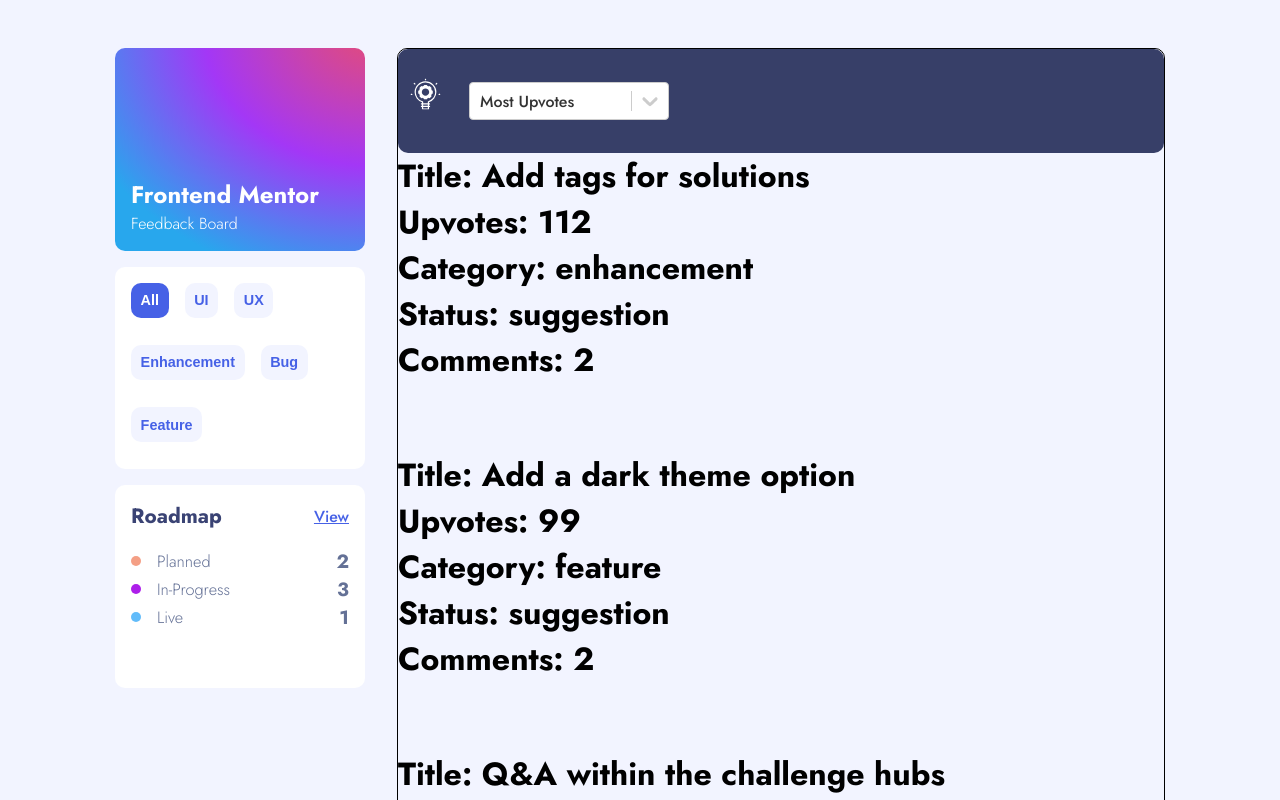
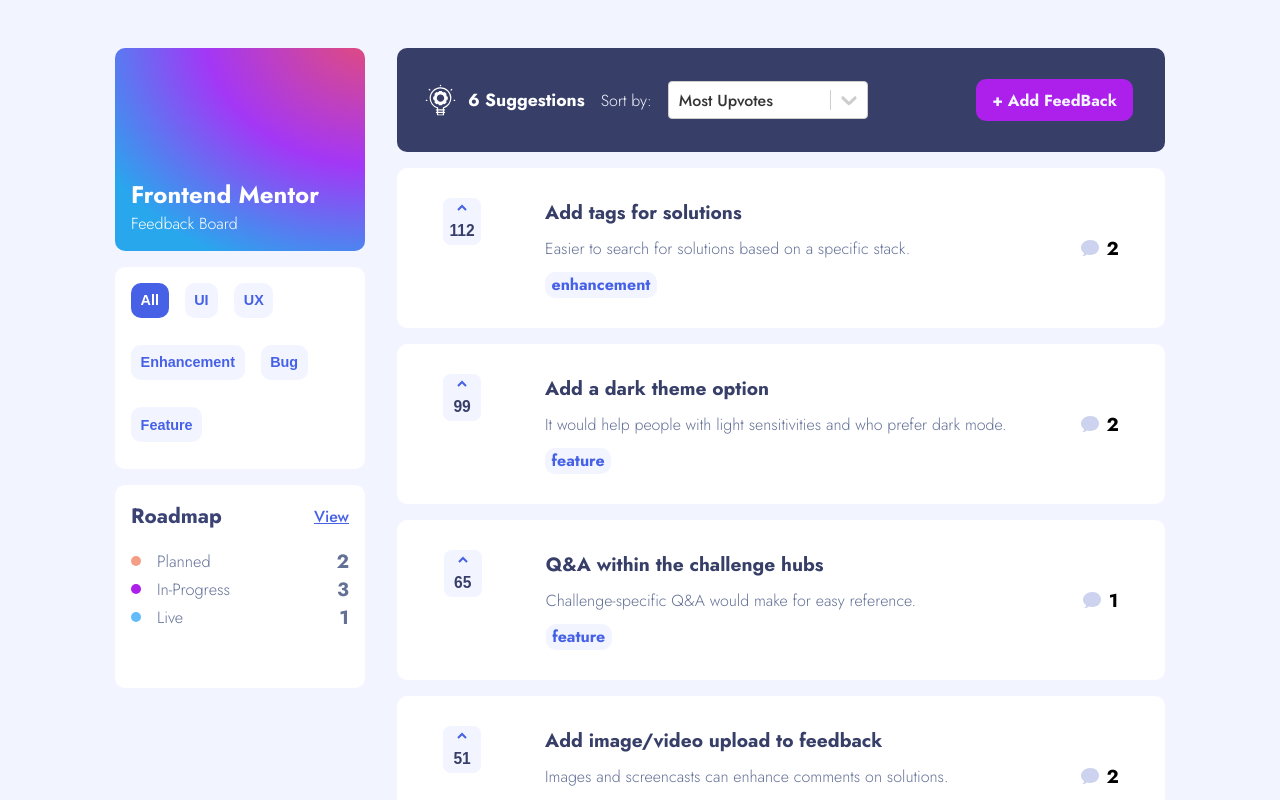
Before and after one commit to selly361/Feedback-products-app, a React (Create React App) app: page / in a window 1280 px wide. Shown: the top 800 px of the page. Built offline with nearby package versions, Linux system fonts and the light colour scheme.

Commit message:
designed product and able to upvote or downvote

```diff
--- a/src/App.js
+++ b/src/App.js
@@ -2,6 +2,7 @@
 import FeedBackContextWrapper from "./components/Context/FeedBackContext";
 import Home from "./pages/home/Home";
 import { createGlobalStyle } from "styled-components";
+import AddFeedBackPage from "./pages/AddFeedBack/Add";
 
 function App() {
   return (
@@ -9,6 +10,7 @@
       <GlobalStyle />
       <Routes>
         <Route path="/" element={<Home />} />
+        <Route path="add" element={<AddFeedBackPage />} />
       </Routes>
     </FeedBackContextWrapper>
   );
@@ -29,6 +31,7 @@
   background-color: #f2f4ff;
   min-height: 100vh;
   width: 100vw;
+  overflow-x: hidden;
 
 
 }
--- a/src/components/Context/FeedBackContext.jsx
+++ b/src/components/Context/FeedBackContext.jsx
@@ -12,9 +12,7 @@
 export const FeedbacksProvider = createContext();
 
 const FeedBackContextWrapper = ({ children }) => {
-  const [productsData, setProductsData] = useState(
-    () => JSON.parse(localStorage.getItem("products")) || feedBackData
-  );
+  const [productsData, setProductsData] = useState(() => JSON.parse(localStorage.getItem("products")) || feedBackData);
 
   const [filter, setFilter] = useState({
     category: "all",
@@ -23,10 +21,14 @@
 
   const handleFilteredData = () => {
     let copy = productsData.productRequests;
-    copy = copy.filter(product => product.status !== "planned" && product.status !== "live" && product.status !== "in-progress")
+    copy = copy.filter(
+      (product) =>
+        product.status !== "planned" &&
+        product.status !== "live" &&
+        product.status !== "in-progress"
+    );
 
-
-     if(filter.category !== "all") {
+    if (filter.category !== "all") {
       copy = copy.filter((product) => product.category == filter.category);
     }
 
@@ -40,22 +42,20 @@
       copy = copy.sort((a, b) => a.comments.length - b.comments.length);
     }
 
-    setFilteredData(copy)
-
+    setFilteredData(copy);
   };
-
 
   const [filteredData, setFilteredData] = useState();
 
   useEffect(() => {
-    handleFilteredData()
-  console.log(filteredData)
+    handleFilteredData();
+    console.log(feedBackData.productRequests);
+  }, [filter, productsData]);
 
-  }, [filter])
 
   return (
     <FeedbacksProvider.Provider
-      value={{ productsData, setProductsData, setFilter, filter, filteredData }}
+      value={{ productsData, setProductsData, setFilter, filter, filteredData, handleFilteredData }}
     >
       {children}
     </FeedbacksProvider.Provider>
--- a/src/components/Products/Product/Product.jsx
+++ b/src/components/Products/Product/Product.jsx
@@ -1,7 +1,139 @@
-import React from "react";
+import React, { useContext } from "react";
+import styled from "styled-components";
+import { ReactComponent as ArrowIcon } from "../../../assets/icons/arrow-icon.svg";
+import { ReactComponent as CommentIcon } from "../../../assets/icons/comment-icon.svg";
+import { FeedbacksProvider } from "../../Context/FeedBackContext";
 
-const Product = ({ upvotes, title, category, id, comments }) => {
-  return <div></div>;
+const StyledProduct = styled.div`
+  display: flex;
+  align-items: center;
+  background-color: white;
+  width: 100%;
+  height: 20vh;
+  border-radius: 10px;
+  align-items: center;
+  justify-content: center;
+`;
+
+const VoteButton = styled.button`
+  background-color: ${(props) => (props.active ? "#4661e6" : "#f2f4ff")};
+  border-radius: 8px;
+  display: flex;
+  flex-flow: column;
+  justify-content: space-around;
+  align-items: center;
+  width: 38px;
+  height: 47px;
+  cursor: pointer;
+
+  &:hover {
+    background-color: ${(props) => (props.active ? "#4661e6" : "#cfd7ff")};
+  }
+
+  h3 {
+    color: ${(props) => (props.active ? "#fff" : "#373f68")};
+    font-weight: 700;
+  }
+`;
+
+const StyledArrow = styled(ArrowIcon)`
+  path {
+    transform: scale(1);
+    stroke: ${(props) => (props.active ? "white" : null)};
+  }
+`;
+
+const ProductInformationContainer = styled.div`
+  width: 90%;
+  display: flex;
+  align-items: center;
+  justify-content: space-around;
+`;
+const ProductInformation = styled.div`
+  display: flex;
+  width: 90%;
+  gap: 4rem;
+`;
+
+const Description = styled.div`
+  display: flex;
+  gap: 0.7rem;
+  flex-flow: column;
+
+  h2 {
+    color: #373f68;
+    font-size: 1.2rem;
+  }
+
+  p {
+    color: #647196;
+    font-weight: 300;
+    width: max-content;
+  }
+
+  h3 {
+    color: #4661e6;
+    background-color: #f2f4ff;
+    width: max-content;
+    padding: 0.1rem 0.4rem;
+    border-radius: 10px;
+    font-size: 1rem;
+  }
+`;
+
+const CommentLength = styled.div`
+  display: flex;
+  gap: .5rem;
+  align-items: center;
+`
+
+const Product = ({
+  upvotes,
+  title,
+  category,
+  id,
+  comments,
+  hover,
+  active,
+  description,
+}) => {
+  const { setProductsData, productsData , handleFilteredData} = useContext(FeedbacksProvider);
+
+  const handleVote = () => {
+    let copy = productsData;
+
+    let product = copy.productRequests.find((product) => product.id === id);
+    product.active = !product.active;
+
+    product.active ? (product.upvotes += 1) : (product.upvotes -= 1);
+
+    localStorage.setItem("products", JSON.stringify(copy));
+    setProductsData(copy);
+    handleFilteredData()
+
+  };
+
+  return (
+    <StyledProduct>
+      <ProductInformationContainer>
+        <ProductInformation>
+          <VoteButton active={active ? "true" : null} onClick={handleVote}>
+            <StyledArrow active={active ? "true" : null} />
+            <h3>{upvotes}</h3>
+          </VoteButton>
+          <Description>
+            <h2>{title}</h2>
+            <p>{description}</p>
+            <h3>{category}</h3>
+          </Description>
+        </ProductInformation>
+        <CommentLength>
+          <CommentIcon />
+          <h3>{comments.length}</h3>
+        </CommentLength>
+      </ProductInformationContainer>
+    </StyledProduct>
+  );
 };
 
 export default Product;
--- a/src/components/Products/ProductHeader/ProductHeader.jsx
+++ b/src/components/Products/ProductHeader/ProductHeader.jsx
@@ -2,6 +2,7 @@
 import styled from "styled-components";
 import { ReactComponent as BulbIcon } from "../../../assets/icons/buld-icon.svg";
 import Select from "react-select";
+import { Link } from "react-router-dom";
 
 const Container = styled.div`
   width: 100%;
@@ -10,7 +11,8 @@
   border-radius: 10px;
   display: flex;
   align-items: center;
-  padding: 1rem;
+  justify-content: space-between;
+  padding: 2rem;
 
   svg {
     transform: scale(1.3);
@@ -20,12 +22,49 @@
 const FilterContainer = styled.div`
   display: flex;
   gap: 1rem;
+  align-items: center;
+
 
   .Select {
     width: 200px;
   }
 
+  h5 {
+    color: #f2f4ff;
+    font-weight: 300;
+    font-size: 1rem;
+  }
+
+  h3 {
+    color: white;
+    font-size: 1.1rem;
+
+  }
 `;
+
+const AddFeedBackContainer = styled.div`
+
+`
+
+const AddFeedBack = styled(Link)`
+  font-size: 1rem;
+  padding: .6rem 1rem;
+  background-color: #ad1fea;
+  border-radius: 10px;
+  color: #f2f4ff;
+  font-weight: bold;
+  cursor: pointer;
+
+  &:active {
+    color: #f2f4ff;
+
+  }
+
+  &:hover {
+    background-color: #c75af6;
+  }
+`
+
 
 
 const options = [
@@ -39,7 +78,7 @@
 
 
 
-const ProductHeader = ({ filter, setFilter }) => {
+const ProductHeader = ({ filter, setFilter, productRequests }) => {
   const [selectedOption, setSelectedOption] = useState({
     value: "+votes",
     label: "Most Upvotes",
@@ -53,7 +92,8 @@
     <Container>
       <FilterContainer>
         <BulbIcon />
-        <h2></h2>
+        <h3>{productRequests.filter(p => p.status === "suggestion").length} Suggestions</h3>
+        <h5>Sort by:</h5>
         <Select
           className="Select"
           onChange={setSelectedOption}
@@ -61,6 +101,9 @@
           value={selectedOption}
         />
       </FilterContainer>
+      <AddFeedBackContainer>
+        <AddFeedBack to="/add">+ Add FeedBack</AddFeedBack>
+      </AddFeedBackContainer>
     </Container>
   );
 };
--- a/src/components/Products/Products.jsx
+++ b/src/components/Products/Products.jsx
@@ -7,30 +7,23 @@
 
 const Container = styled.div`
     width: 60vw;
-    height: 100%;
-    border: 1px solid black;
+    min-height: max-content;
     border-radius: 10px;
+    display: flex;
+    flex-flow: column;
+    gap: 1rem;
 
 `
 
 const Products = () => {
-  const { filteredData, setFilter, filter } = useContext(FeedbacksProvider)
+  const { filteredData, setFilter, filter, productsData } = useContext(FeedbacksProvider)
 
   return (
     <Container>
-      <ProductHeader setFilter={setFilter} filter={filter} />
+      <ProductHeader setFilter={setFilter} filter={filter} productRequests={productsData.productRequests} />
       {
         filteredData && filteredData.map(data => (
-          <div>
-            <h1>Title: {data.title}</h1>
-            <h1>Upvotes: {data.upvotes}</h1>
-            <h1>Category: {data.category}</h1>
-            <h1>Status: {data.status}</h1>
-            <h1>Comments: {data.comments.length}</h1>
-            <br />
-            <br />
-            <br />
-          </div>
+          <Product key={data.id} {...data} />
         ))
       }
     </Container>
--- /dev/null
+++ b/src/pages/AddFeedBack/Add.jsx
@@ -0,0 +1,9 @@
+import React from 'react'
+
+const AddFeedBackPage = () => {
+  return (
+    <div>AddFeedBackPage</div>
+  )
+}
+
+export default AddFeedBackPage
--- a/src/pages/home/Home.jsx
+++ b/src/pages/home/Home.jsx
@@ -5,8 +5,11 @@
 const StyledMain = styled.main`
   width: 100vw;
   min-height: 100vh;
-  display: grid;
+  display: flex;
   padding-top: 3rem;
+  align-items: center;
+  justify-content: center;
+
 `;
 
 const Container = styled.div`
@@ -15,8 +18,6 @@
   width: max-content;
   display: grid;
   grid-template-columns: 1fr auto;
-  align-self: center;
-  justify-self: center;
   gap: 2rem;
 `;
 
```
Also changed, not shown: src/assets/icons/arrow-icon.svg (added), src/assets/icons/comment-icon.svg (added).
